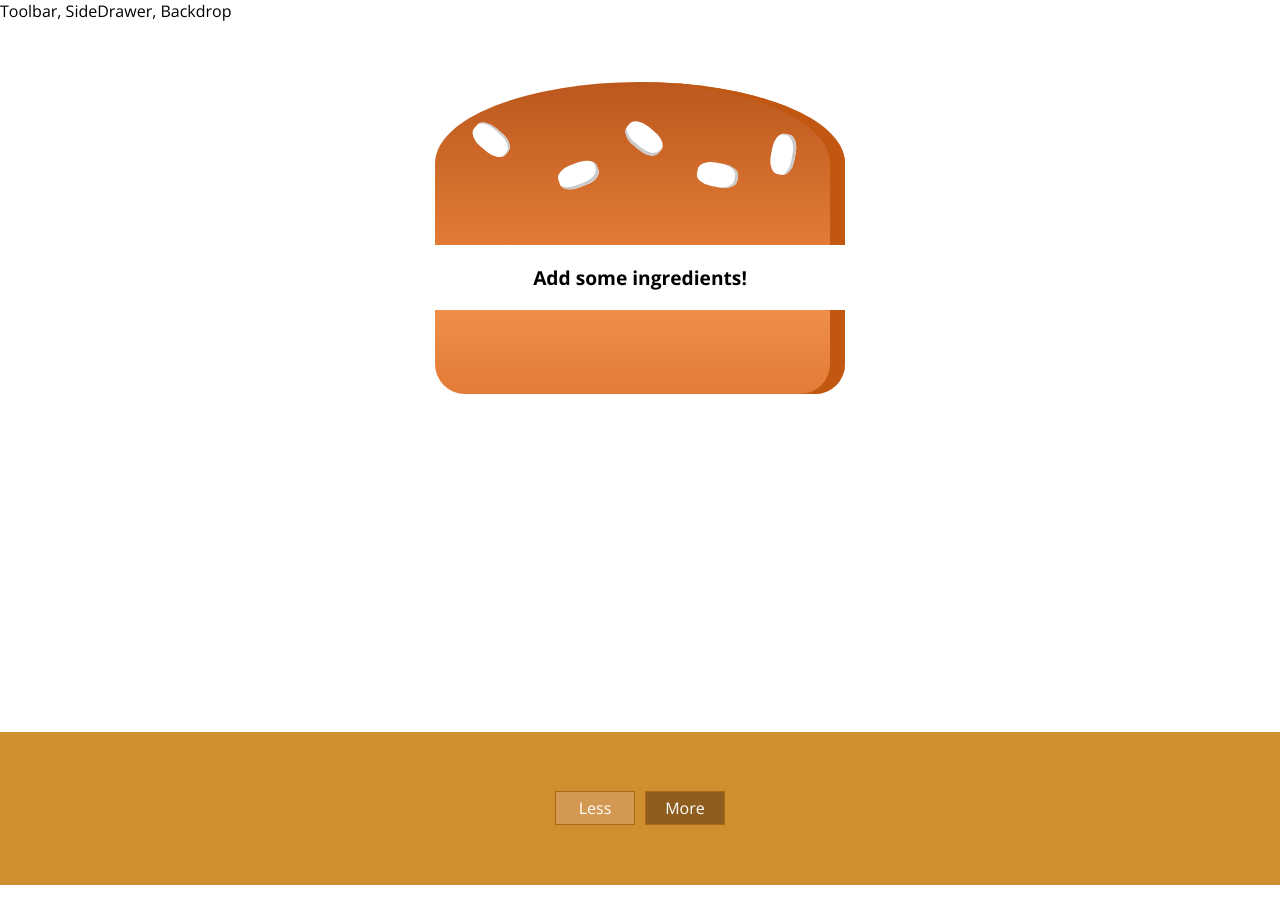
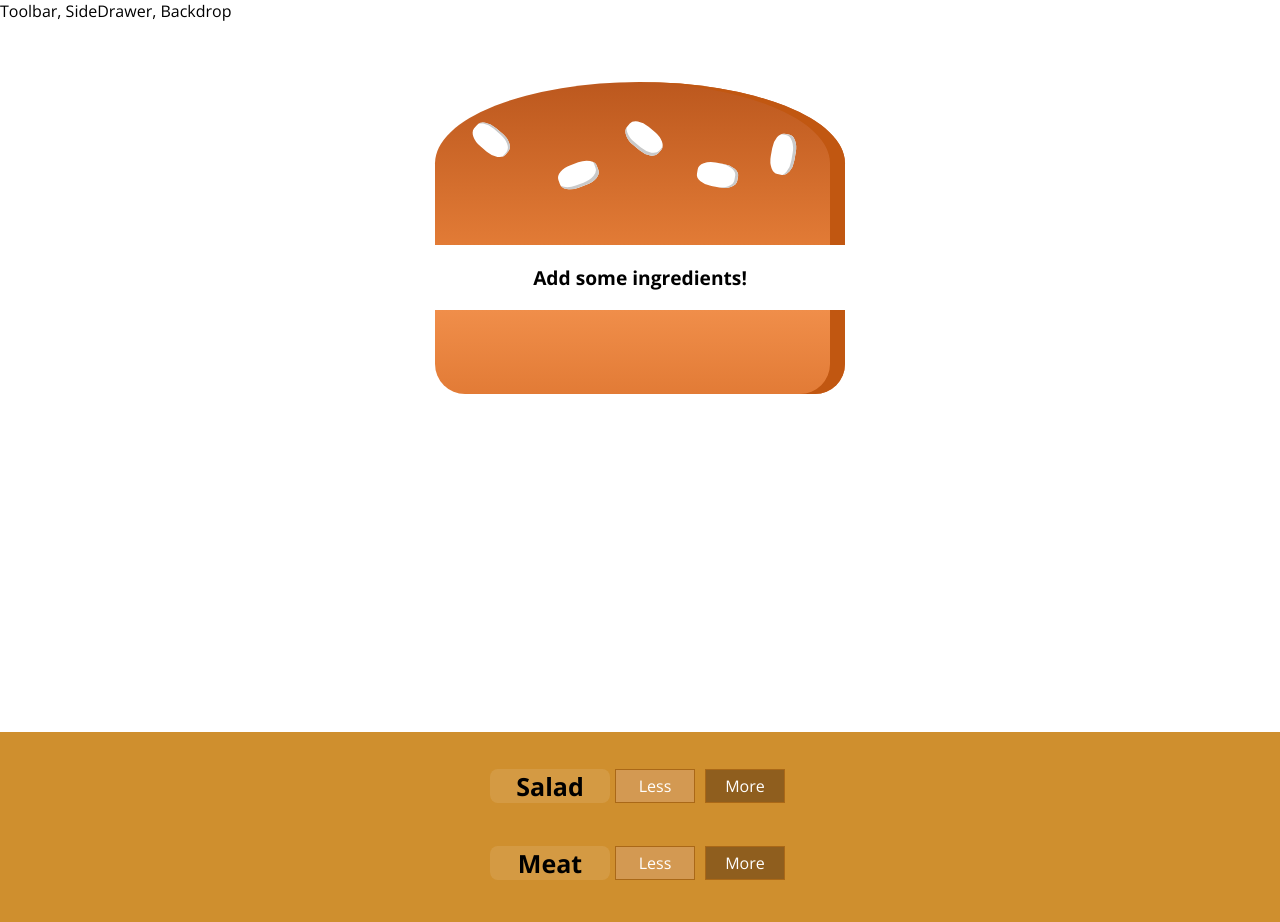
Before and after one commit to youssef-md/The-Burger-Builder, a React app: page / in a window 1280 px wide. Shown: the top 922 px of the page. Before the commit the page ends 885 px from the top, so only its background shows below. Built offline with nearby package versions, Linux system fonts and the light colour scheme.

Commit message:
Outputting a BuildControl for each ingredient

```diff
--- a/src/components/Burger/BuildControls/BuildControl/BuildControl.css
+++ b/src/components/Burger/BuildControls/BuildControl/BuildControl.css
@@ -16,6 +16,14 @@
   outline: none;
 }
 
+.Label {
+  font-size: 25px;
+  width: 120px;
+  background-color: rgba(255,255,255,.1);
+  border-radius: 8px;
+  text-align: center;
+}
+
 .BuildControl button:disabled {
   background-color: #AC9980;
   border: 1px solid #7E7365;
@@ -27,12 +35,6 @@
   background-color: #AC9980;
   color: #ccc;
   cursor: not-allowed;
-}
-
-.Label {
-  padding: 10px;
-  font-weight: bold;
-  width: 80px;
 }
 
 .BuildControl .Less {
--- a/src/components/Burger/BuildControls/BuildControl/BuildControl.js
+++ b/src/components/Burger/BuildControls/BuildControl/BuildControl.js
@@ -3,7 +3,7 @@ import styles from './BuildControl.css'
 
 const BuildControl = (props) => (
   <div className = { styles.BuildControl }>
-    <h1 className = { styles.label }>{ props.label }</h1>
+    <h1 className = { styles.Label }>{ props.label }</h1>
     <button className = { styles.Less }>Less</button>
     <button className = { styles.More }>More</button>
   </div>
--- a/src/components/Burger/BuildControls/BuildControls.css
+++ b/src/components/Burger/BuildControls/BuildControls.css
@@ -4,5 +4,6 @@
   display: flex;
   flex-flow: column;
   align-items: center;
-  padding: 50px 0px;
+  box-shadow: 0 2px 1px #CCC;
+  padding: 15px 0;
 }
--- a/src/components/Burger/BuildControls/BuildControls.js
+++ b/src/components/Burger/BuildControls/BuildControls.js
@@ -2,9 +2,20 @@ import React from 'react'
 import styles from './BuildControls.css'
 import BuildControl from './BuildControl/BuildControl'
 
+const controls = [
+  { label: 'Salad', type: 'salad' },
+  { label: 'Meat', type: 'meat' },
+  { label: 'Bacon', type: 'bacon' },
+  { label: 'Cheese', type: 'cheese' }
+]
+
 const BuildControls = (props) => (
   <div className = { styles.BuildControls }>
-    <BuildControl />
+  {
+    controls.map(ctrl => (
+      <BuildControl key = { ctrl.label } label = { ctrl.label }/>
+    ))
+  }
   </div>
 )
 
```
